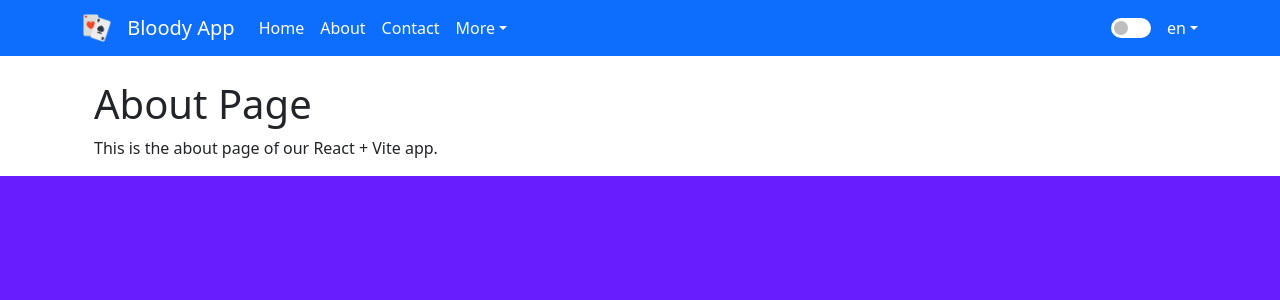
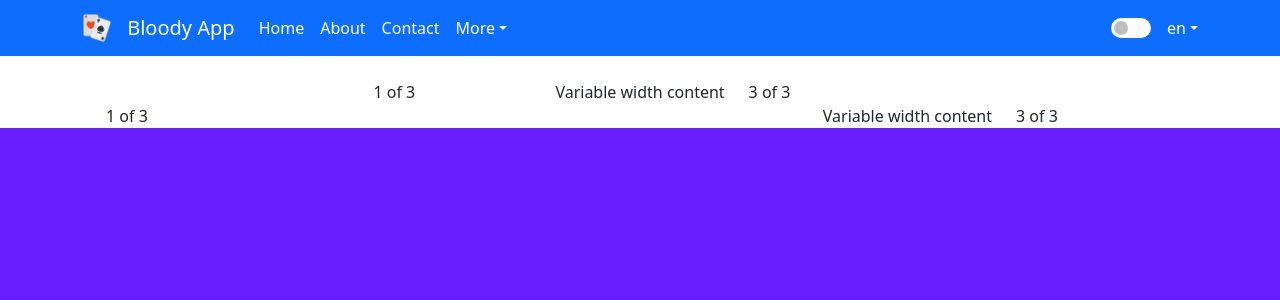
Before and after one commit to m-zta/first-react-app, a React (Vite) app: page /about in a window 1280 px wide. Shown: the top 300 px of the page. Built offline with nearby package versions, Linux system fonts and the light colour scheme.

Commit message:
add glow to navbar

```diff
--- a/src/assets/styles/pages.css
+++ b/src/assets/styles/home.css
@@ -1,5 +1,3 @@
-/* pages.css - Styling for Home Page */
-
 .home-container {
   text-align: left;
   /* Dynamic spacing. Had to do this here
--- a/src/assets/styles/navbar.css
+++ b/src/assets/styles/navbar.css
@@ -74,5 +74,5 @@ input:checked + .slider:before {
 }
 
 .nav-link:hover {
-  background: radial-gradient(circle, rgba(255, 255, 255, 0.3) 0%, rgba(255, 255, 255, 0) 80%);
+  background: radial-gradient(circle, rgba(255, 255, 255, 0.8) 0%, rgba(255, 255, 255, 0) 80%);
 }
--- a/src/pages/About.tsx
+++ b/src/pages/About.tsx
@@ -1,10 +1,29 @@
-import "../assets/styles/pages.css";
+import { Container, Row, Col } from "react-bootstrap";
+// import { Link } from "react-router-dom";
+
+// import joker from "../assets/images/joker.jpg";
 
 export default function About() {
   return (
-    <div className="container mt-4">
-      <h1>About Page</h1>
-      <p>This is the about page of our React + Vite app.</p>
+    <div className="container">
+      <Container>
+        <Row className="justify-content-md-center">
+          <Col xs lg="2">
+            1 of 3
+          </Col>
+          <Col md="auto">Variable width content</Col>
+          <Col xs lg="2">
+            3 of 3
+          </Col>
+        </Row>
+        <Row>
+          <Col>1 of 3</Col>
+          <Col md="auto">Variable width content</Col>
+          <Col xs lg="2">
+            3 of 3
+          </Col>
+        </Row>
+      </Container>
     </div>
   );
 }
```
Also changed, not shown: src/pages/Home.tsx (+5 -2 lines), src/assets/images/clown_joker2.jpg (added), src/assets/styles/about.css (added).
